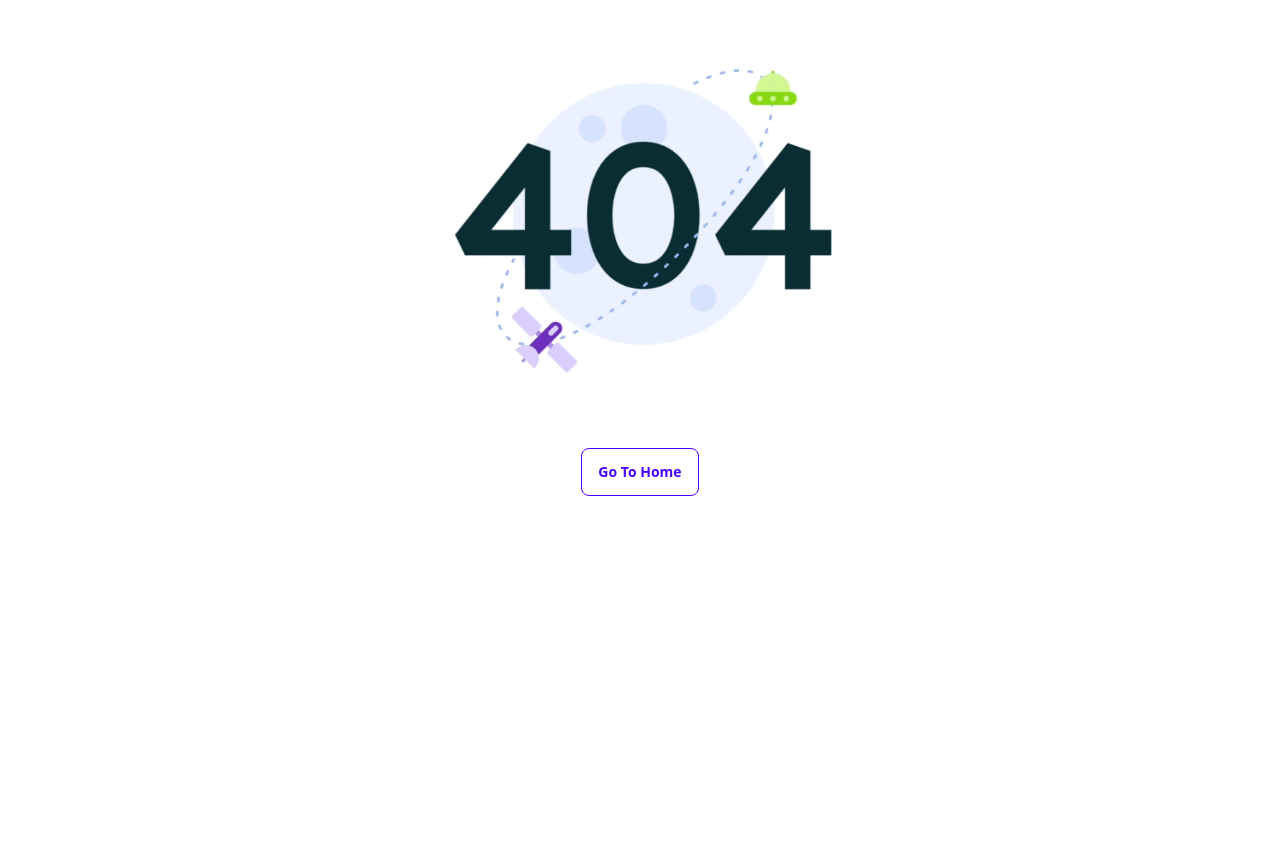
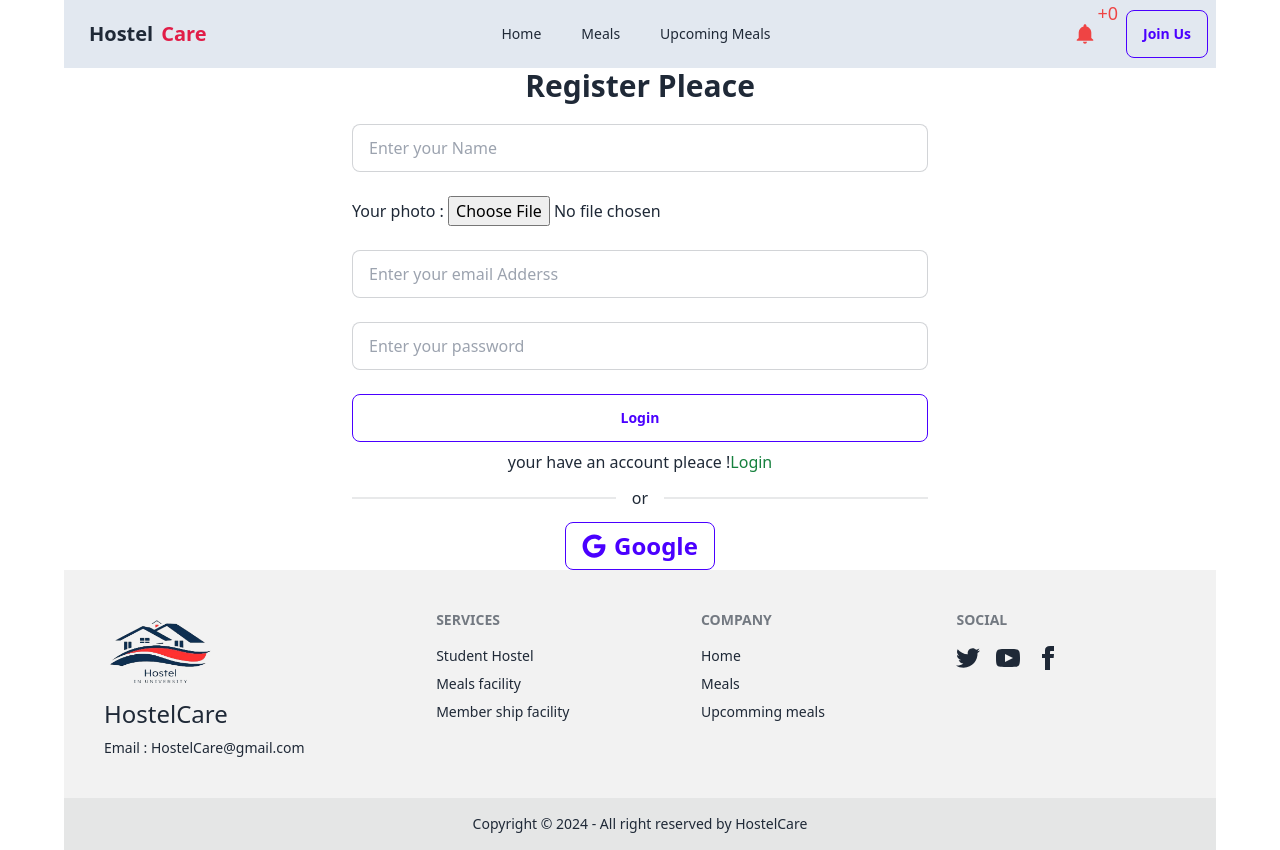
Before and after one commit to rezwanhossen/sms-clint, a React (Vite) app: page /register in a window 1280 px wide. Before the commit this address had no page. Before the commit the page ends 800 px from the top, so only its background shows below. Built offline with nearby package versions, Linux system fonts and the light colour scheme.

Commit message:
footer and banner

```diff
--- /dev/null
+++ b/src/Componente/Home.jsx
@@ -0,0 +1,11 @@
+import Banner from "../Pages/Home/Banner";
+
+const Home = () => {
+  return (
+    <div>
+      <Banner></Banner>
+    </div>
+  );
+};
+
+export default Home;
--- a/src/Componente/LoginReg/Login.jsx
+++ b/src/Componente/LoginReg/Login.jsx
@@ -1,26 +1,31 @@
 import { Link } from "react-router-dom";
 import Social from "./Social";
+import { useForm } from "react-hook-form";
 
 const Login = () => {
+  const { register, handleSubmit } = useForm();
+  const onSubmit = (data) => console.log(data);
   return (
     <div className="w-full md:w-3/4 mx-auto p-4">
       <div className="md:flex gap-3 ">
         <div className=" flex-1">
           <img
-            className="w-full "
+            className="w-full h-[500px] "
             src="https://i.ibb.co/s3cg0Xv/images-1.jpg"
             alt=""
           />
         </div>
         <div className=" flex-1 p-4 mt-4">
           <h1 className="text-3xl font-bold text-center">Login Pleace</h1>
-          <form className=" mt-5">
+          <form onSubmit={handleSubmit(onSubmit)} className=" mt-5">
             <div>
               <input
                 type="email"
+                required
+                {...register("email")}
                 className=" input input-bordered w-full"
                 placeholder="Enter your email Adderss"
-                name=""
+                name="email"
                 id=""
               />
             </div>
@@ -28,9 +33,11 @@ const Login = () => {
             <div>
               <input
                 type="password"
+                required
                 className=" input input-bordered w-full"
-                placeholder="Enter your email Adderss"
-                name=""
+                placeholder="Enter your password"
+                {...register("password")}
+                name="password"
                 id=""
               />
             </div>
@@ -43,7 +50,9 @@ const Login = () => {
           </form>
           <p className=" text-center mt-2">
             If you are new pleace !{" "}
-            <Link className=" text-green-700 hover:underline">Register</Link>
+            <Link to="/register" className=" text-green-700 hover:underline">
+              Register
+            </Link>
           </p>
           <Social></Social>
         </div>
--- /dev/null
+++ b/src/Componente/LoginReg/Register.jsx
@@ -0,0 +1,73 @@
+import { useForm } from "react-hook-form";
+import { Link } from "react-router-dom";
+import Social from "./Social";
+
+const Register = () => {
+  const { register, handleSubmit } = useForm();
+  const onSubmit = (data) => console.log(data);
+  return (
+    <div>
+      <div className=" w-full md:w-3/6 mx-auto">
+        <h1 className="text-3xl font-bold text-center">Register Pleace</h1>
+        <form onSubmit={handleSubmit(onSubmit)} className=" mt-5">
+          <div>
+            <input
+              type="text"
+              className=" input input-bordered w-full"
+              placeholder="Enter your Name"
+              name="name"
+              {...register("name")}
+              required
+              id=""
+            />
+          </div>
+          <br />
+          <div>
+            <label> Your photo : </label>
+
+            <input type="file" {...register("img")} required name="img" id="" />
+          </div>
+          <br />
+          <div>
+            <input
+              type="email"
+              className=" input input-bordered w-full"
+              placeholder="Enter your email Adderss"
+              name="email"
+              {...register("email")}
+              required
+              id=""
+            />
+          </div>
+          <br />
+          <div>
+            <input
+              type="password"
+              className=" input input-bordered w-full"
+              placeholder="Enter your password"
+              name="password"
+              {...register("password")}
+              required
+              id=""
+            />
+          </div>
+          <br />
+          <input
+            type="submit"
+            className=" btn btn-outline btn-primary w-full"
+            value="Login"
+          />
+        </form>
+        <p className=" text-center mt-2">
+          your have an account pleace !
+          <Link to="/login" className=" text-green-700 hover:underline">
+            Login
+          </Link>
+        </p>
+        <Social></Social>
+      </div>
+    </div>
+  );
+};
+
+export default Register;
--- a/src/Componente/LoginReg/Social.jsx
+++ b/src/Componente/LoginReg/Social.jsx
@@ -1,9 +1,13 @@
+import { FaGoogle } from "react-icons/fa";
+
 const Social = () => {
   return (
     <div className=" mt-2">
       <div className=" divider"> or </div>
       <div className=" flex justify-center">
-        <button className=" btn btn-outline btn-primary">Google</button>
+        <button className=" btn text-2xl btn-outline btn-primary">
+          <FaGoogle /> Google
+        </button>
       </div>
     </div>
   );
--- a/src/Componente/Navbar/Navbar.jsx
+++ b/src/Componente/Navbar/Navbar.jsx
@@ -1,20 +1,24 @@
 import { Link, NavLink } from "react-router-dom";
+import { IoMdNotifications } from "react-icons/io";
 
 const Navbar = () => {
   const navbarsItem = (
     <>
-      <li>
-        <NavLink to="/">Item 1</NavLink>
+      <li className="mr-2">
+        <NavLink to="/">Home</NavLink>
       </li>
 
-      <li>
-        <a>Item 3</a>
+      <li className="mr-2">
+        <NavLink to="/meals">Meals</NavLink>
+      </li>
+      <li className="mr-2">
+        <NavLink to="upcomming">Upcoming Meals</NavLink>
       </li>
     </>
   );
   return (
     <div>
-      <div className="navbar">
+      <div className="navbar  bg-slate-200">
         <div className="navbar-start">
           <div className="dropdown">
             <div tabIndex={0} role="button" className="btn btn-ghost lg:hidden">
@@ -48,9 +52,15 @@ const Navbar = () => {
           <ul className="menu menu-horizontal px-1">{navbarsItem}</ul>
         </div>
         <div className="navbar-end">
-          <Link to="/login" className=" btn btn-outline btn-primary">
-            Join Us
-          </Link>
+          <div className=" flex gap-2 items-center">
+            <p className="flex text-2xl text-red-500 ">
+              <IoMdNotifications />
+              <sup>+0</sup>
+            </p>
+            <Link to="/login" className=" btn btn-outline btn-primary">
+              Join Us
+            </Link>
+          </div>
         </div>
       </div>
     </div>
--- /dev/null
+++ b/src/Pages/Footer.jsx
@@ -0,0 +1,71 @@
+import logo from "../../src/assets/logos.png";
+const Footer = () => {
+  return (
+    <div>
+      <footer className="footer p-10 bg-base-200 text-base-content">
+        <aside>
+          <img className=" w-28 h-20" src={logo} alt="" />
+          <h2 className="text-2xl">HostelCare</h2>
+          <p>Email : HostelCare@gmail.com</p>
+        </aside>
+        <nav>
+          <h6 className="footer-title">Services</h6>
+          <a className="link link-hover">Student Hostel</a>
+          <a className="link link-hover">Meals facility</a>
+          <a className="link link-hover">Member ship facility</a>
+        </nav>
+        <nav>
+          <h6 className="footer-title">Company</h6>
+          <a className="link link-hover">Home</a>
+          <a className="link link-hover">Meals</a>
+          <a className="link link-hover">Upcomming meals</a>
+        </nav>
+        <nav>
+          <h6 className="footer-title">Social</h6>
+          <div className="grid grid-flow-col gap-4">
+            <a>
+              <svg
+                xmlns="http://www.w3.org/2000/svg"
+                width="24"
+                height="24"
+                viewBox="0 0 24 24"
+                className="fill-current"
+              >
+                <path d="M24 4.557c-.883.392-1.832.656-2.828.775 1.017-.609 1.798-1.574 2.165-2.724-.951.564-2.005.974-3.127 1.195-.897-.957-2.178-1.555-3.594-1.555-3.179 0-5.515 2.966-4.797 6.045-4.091-.205-7.719-2.165-10.148-5.144-1.29 2.213-.669 5.108 1.523 6.574-.806-.026-1.566-.247-2.229-.616-.054 2.281 1.581 4.415 3.949 4.89-.693.188-1.452.232-2.224.084.626 1.956 2.444 3.379 4.6 3.419-2.07 1.623-4.678 2.348-7.29 2.04 2.179 1.397 4.768 2.212 7.548 2.212 9.142 0 14.307-7.721 13.995-14.646.962-.695 1.797-1.562 2.457-2.549z"></path>
+              </svg>
+            </a>
+            <a>
+              <svg
+                xmlns="http://www.w3.org/2000/svg"
+                width="24"
+                height="24"
+                viewBox="0 0 24 24"
+                className="fill-current"
+              >
+                <path d="M19.615 3.184c-3.604-.246-11.631-.245-15.23 0-3.897.266-4.356 2.62-4.385 8.816.029 6.185.484 8.549 4.385 8.816 3.6.245 11.626.246 15.23 0 3.897-.266 4.356-2.62 4.385-8.816-.029-6.185-.484-8.549-4.385-8.816zm-10.615 12.816v-8l8 3.993-8 4.007z"></path>
+              </svg>
+            </a>
+            <a>
+              <svg
+                xmlns="http://www.w3.org/2000/svg"
+                width="24"
+                height="24"
+                viewBox="0 0 24 24"
+                className="fill-current"
+              >
+                <path d="M9 8h-3v4h3v12h5v-12h3.642l.358-4h-4v-1.667c0-.955.192-1.333 1.115-1.333h2.885v-5h-3.808c-3.596 0-5.192 1.583-5.192 4.615v3.385z"></path>
+              </svg>
+            </a>
+          </div>
+        </nav>
+      </footer>
+      <footer className="footer footer-center p-4 bg-base-300 text-base-content">
+        <aside>
+          <p>Copyright © 2024 - All right reserved by HostelCare </p>
+        </aside>
+      </footer>
+    </div>
+  );
+};
+
+export default Footer;
--- /dev/null
+++ b/src/Pages/Home/Banner.jsx
@@ -0,0 +1,33 @@
+const Banner = () => {
+  return (
+    <div>
+      <div className="hero h-[80vh] bg-[url('https://i.ibb.co/MDsZ5Ss/ttt.jpg')]  bg-cover bg-center text-white">
+        <div className="hero-content text-center">
+          <div className="w-3/5 mx-auto">
+            <h1 className="text-3xl md:text-5xl font-bold">
+              Welcome to <span className=" text-red-600">HostelCare </span>!
+            </h1>
+            <p className="py-6">
+              Welcome to HostelCare, the comprehensive hostel management system
+              designed to streamline and simplify all aspects of hostel
+              administration for universities and educational institutions.
+            </p>
+            <div>
+              <div className=" md:flex gap-2 justify-center">
+                <input
+                  type="text"
+                  className="input input-disabled"
+                  name=""
+                  id=""
+                />
+                <button className=" btn  text-2xl btn-primary">Search</button>
+              </div>
+            </div>
+          </div>
+        </div>
+      </div>
+    </div>
+  );
+};
+
+export default Banner;
--- a/src/Root/Root.jsx
+++ b/src/Root/Root.jsx
@@ -1,11 +1,13 @@
 import { Outlet } from "react-router-dom";
 import Navbar from "../Componente/Navbar/Navbar";
+import Footer from "../Pages/Footer";
 
 const Root = () => {
   return (
     <div>
       <Navbar></Navbar>
       <Outlet></Outlet>
+      <Footer></Footer>
     </div>
   );
 };
```
Also changed, not shown: src/Route/Route.jsx (+10 -1 lines).
